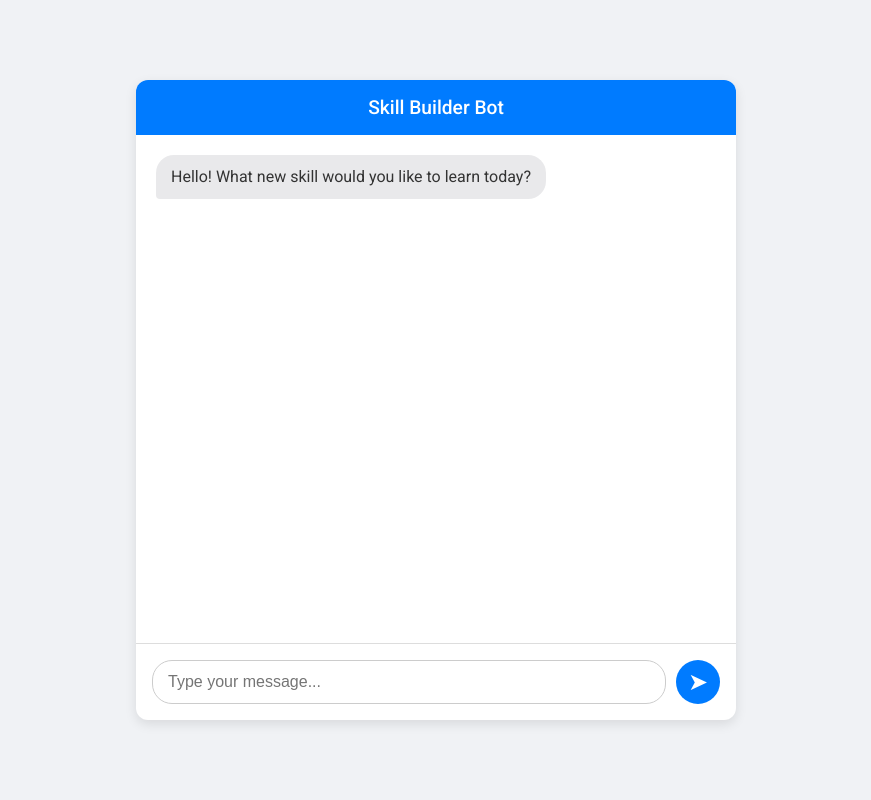
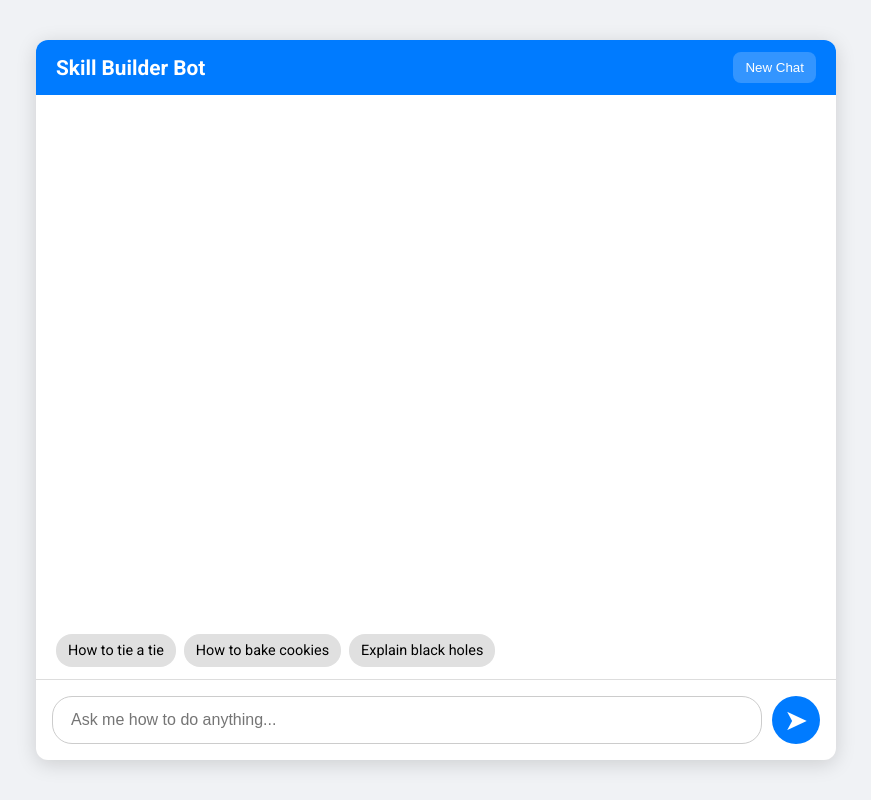
Before and after one commit to m0hdShahrukh/skill_builder_app, a Flask app: page / in a window 1280 px wide. Shown: the whole page, without its empty margins (204-1075 px from the left). Run offline with Flask 3, Linux system fonts and the light colour scheme.

Commit message:
Initial commit

```diff
--- a/app.py
+++ b/app.py
@@ -1,73 +1,71 @@
 import os
 import google.generativeai as genai
-from flask import Flask, request, render_template
+from flask import Flask, request, render_template, session
 
 app = Flask(__name__)
 
-# The SECRET_KEY is still good practice for security, so we leave it.
+# Set secret key from environment variable
 app.config['SECRET_KEY'] = os.environ.get('SECRET_KEY')
+if not app.config['SECRET_KEY']:
+    raise ValueError("No SECRET_KEY set for Flask application")
 
-# Configure the Gemini API key
+# Configure Gemini API
 try:
     genai.configure(api_key=os.environ.get("GOOGLE_API_KEY"))
     model = genai.GenerativeModel('gemini-1.5-flash')
-except (AttributeError, ValueError):
-    print("Google API Key not configured or is invalid. Please set the GOOGLE_API_KEY environment variable.")
+except (AttributeError, ValueError) as e:
+    print(f"Gemini API Key error: {e}")
     model = None
 
-# <<< --- THIS IS THE BIG CHANGE --- >>>
-# We are giving the bot a new personality and a new set of instructions.
+# This is the bot's core "personality"
 SYSTEM_INSTRUCTION = """
-You are a 'Visual How-To' assistant. Your goal is to provide instructions that are exceptionally clear, visually appealing, and easy to understand at a glance.
-
-When a user asks how to do something, you must format your response using the following strict structure:
+You are a 'Visual How-To' assistant. Your goal is to provide instructions that are exceptionally clear, visually appealing, and easy to understand at a glance. When a user asks how to do something, you must format your response using Markdown with the following strict structure:
 
 1.  **Main Title:** Start with a clear, bold title for the task, using a relevant emoji. For example: "🍳 **How to Make a Perfect Omelette**".
 
-2.  **Summary:** Provide a brief, one-sentence summary of the task. For example: "A quick and delicious guide to a fluffy, perfectly cooked omelette."
+2.  **Summary:** Provide a brief, one-sentence summary of the task.
 
-3.  **Ingredients/Tools Section:**
-    * Use the heading "📋 **What You'll Need**".
-    * List each item (ingredient or tool) on a new line.
-    * Start each item with a bullet point (`*`).
-    * Make the name of the item **bold**. For example: `* **2-3 Large Eggs**`
+3.  **Ingredients/Tools Section:** Use the heading "📋 **What You'll Need**". List each item on a new line starting with a bullet point (`*`) and making the item name **bold**.
 
-4.  **Instructions Section:**
-    * Use the heading "📝 **Step-by-Step Guide**".
-    * List each step using **numbers**.
-    * **Bold** the key action of each step. For example: `1. **Crack** the eggs into a bowl...`
-    * Keep the text for each step concise and clear.
+4.  **Instructions Section:** Use the heading "📝 **Step-by-Step Guide**". List each step using **numbers** and **bold** the key action of each step.
 
-5.  **Pro-Tip Section:**
-    * Use the heading "💡 **Pro-Tip**".
-    * Provide one useful, optional tip to help the user get an even better result.
+5.  **Pro-Tip Section:** Use the heading "💡 **Pro-Tip**". Provide one useful, optional tip.
 
-Ensure there is a blank line between each section to create clear visual separation. The final output should be clean, structured, and very easy to read.
+Ensure there is a blank line between each section to create clear visual separation.
 """
 
 @app.route("/")
 def home():
+    # Clear session history when the user lands on the page for the first time
+    session.clear()
     return render_template("index.html")
+
+@app.route("/new-chat", methods=['GET'])
+def new_chat():
+    # Endpoint to clear the session for the "New Chat" button
+    session.clear()
+    return "Session cleared", 200
 
 @app.route("/chat", methods=["POST"])
 def chat():
     if model is None:
         return {"response": "Error: The application is not configured correctly. Missing API Key."}, 500
 
-    user_message = request.json["message"]
+    user_message = request.json.get("message")
+    if not user_message:
+        return {"response": "Error: No message received."}, 400
 
-    # For this new personality, we don't need complex history.
-    # We combine the system instruction with the user's question every time.
-    # This ensures it always gives a full answer.
+    # We will use the session to store history for potential follow-up questions
+    chat_history = session.get('history', [])
+
+    # We create a self-contained prompt for this model version
     prompt = f"{SYSTEM_INSTRUCTION}\n\nUser Question: {user_message}"
 
     try:
-        # Send the combined prompt to Gemini
         response = model.generate_content(prompt)
-
+        # We don't need to save history for this simple one-shot model, but the structure is here if we want to
         return {"response": response.text}
 
     except Exception as e:
-        # If there's an error, print it to the logs and inform the user
-        print(f"An error occurred: {e}")
-        return {"response": "Sorry, I encountered an error while trying to think. Please try again."}, 500
+        print(f"An error occurred during API call: {e}")
+        return {"response": "Sorry, I encountered an error. Please try again later."}, 500
--- a/templates/index.html
+++ b/templates/index.html
@@ -4,115 +4,75 @@
     <meta charset="UTF-8">
     <meta name="viewport" content="width=device-width, initial-scale=1.0">
     <title>Skill Builder Bot</title>
+    <script src="https://cdn.jsdelivr.net/npm/marked/marked.min.js"></script>
     <style>
-        /* Import a nice font from Google */
-        @import url('https://fonts.googleapis.com/css2?family=Roboto:wght@400;500&display=swap');
-
+        @import url('https://fonts.googleapis.com/css2?family=Roboto:wght@400;500;700&display=swap');
         body {
-            font-family: 'Roboto', sans-serif;
-            margin: 0;
-            background-color: #f0f2f5;
-            display: flex;
-            justify-content: center;
-            align-items: center;
-            height: 100vh;
+            font-family: 'Roboto', sans-serif; margin: 0; background-color: #f0f2f5;
+            display: flex; justify-content: center; align-items: center; height: 100vh;
         }
-
         #chat-container {
-            width: 90%;
-            max-width: 600px;
-            height: 80vh;
-            max-height: 800px;
-            background-color: white;
-            border-radius: 12px;
-            box-shadow: 0 4px 12px rgba(0, 0, 0, 0.1);
-            display: flex;
-            flex-direction: column;
-            overflow: hidden;
+            width: 95%; max-width: 800px; height: 90vh; background-color: white;
+            border-radius: 12px; box-shadow: 0 4px 20px rgba(0, 0, 0, 0.15);
+            display: flex; flex-direction: column; overflow: hidden;
         }
-
         #header {
-            background-color: #007bff;
-            color: white;
-            padding: 16px;
-            text-align: center;
-            font-weight: 500;
-            font-size: 1.2em;
+            display: flex; justify-content: space-between; align-items: center;
+            background-color: #007bff; color: white; padding: 12px 20px;
         }
-
+        #header h1 { font-size: 1.3em; margin: 0; font-weight: 700; }
+        #new-chat-btn {
+            background-color: #ffffff33; color: white; border: none; border-radius: 8px;
+            padding: 8px 12px; font-weight: 500; cursor: pointer;
+        }
         #chatbox {
-            flex-grow: 1;
-            overflow-y: auto;
-            padding: 20px;
-            display: flex;
-            flex-direction: column;
-            gap: 12px;
+            flex-grow: 1; overflow-y: auto; padding: 20px;
         }
-
-        .message {
-            padding: 10px 15px;
-            border-radius: 18px;
-            max-width: 75%;
-            line-height: 1.5;
+        .message-wrapper { display: flex; flex-direction: column; gap: 4px; margin-bottom: 12px; }
+        .message { padding: 12px 18px; border-radius: 18px; max-width: 80%; line-height: 1.6; }
+        .message h1, .message h2, .message h3 { margin-top: 0; }
+        .message ul, .message ol { padding-left: 20px; }
+        .user-message { background-color: #007bff; color: white; align-self: flex-end; border-bottom-right-radius: 4px; }
+        .bot-message { background-color: #e9e9eb; color: #333; align-self: flex-start; border-bottom-left-radius: 4px; position: relative;}
+        .copy-btn {
+            position: absolute; top: 8px; right: 8px; background: #cccccc99; border: none;
+            border-radius: 4px; cursor: pointer; opacity: 0; transition: opacity 0.2s;
         }
-
-        .user-message {
-            background-color: #007bff;
-            color: white;
-            align-self: flex-end;
-            border-bottom-right-radius: 4px;
+        .message-wrapper:hover .copy-btn { opacity: 1; }
+        #example-prompts { display: flex; flex-wrap: wrap; gap: 8px; padding: 0 20px 12px; }
+        .prompt-chip {
+            background: #e0e0e0; padding: 8px 12px; border-radius: 16px;
+            cursor: pointer; font-size: 0.9em; transition: background-color 0.2s;
         }
-
-        .bot-message {
-            background-color: #e9e9eb;
-            color: #333;
-            align-self: flex-start;
-            border-bottom-left-radius: 4px;
+        .prompt-chip:hover { background-color: #d0d0d0; }
+        #input-container { display: flex; padding: 16px; border-top: 1px solid #ddd; }
+        #userInput {
+            flex-grow: 1; border: 1px solid #ccc; border-radius: 20px;
+            padding: 12px 18px; font-size: 1em; margin-right: 10px;
         }
-
-        #input-container {
-            display: flex;
-            padding: 16px;
-            border-top: 1px solid #ddd;
-        }
-
-        #userInput {
-            flex-grow: 1;
-            border: 1px solid #ccc;
-            border-radius: 20px;
-            padding: 10px 15px;
-            font-size: 1em;
-            margin-right: 10px;
-        }
-
-        #userInput:focus {
-            outline: none;
-            border-color: #007bff;
-        }
-
+        #userInput:focus { outline: none; border-color: #007bff; }
         #sendButton {
-            background-color: #007bff;
-            color: white;
-            border: none;
-            border-radius: 50%;
-            width: 44px;
-            height: 44px;
-            font-size: 1.5em;
-            cursor: pointer;
-            display: flex;
-            justify-content: center;
-            align-items: center;
+            background-color: #007bff; color: white; border: none; border-radius: 50%;
+            width: 48px; height: 48px; font-size: 1.8em; cursor: pointer;
+            display: flex; justify-content: center; align-items: center;
         }
     </style>
 </head>
 <body>
     <div id="chat-container">
-        <div id="header">Skill Builder Bot</div>
+        <div id="header">
+            <h1>Skill Builder Bot</h1>
+            <button id="new-chat-btn">New Chat</button>
+        </div>
         <div id="chatbox">
-            <div class="message bot-message">Hello! What new skill would you like to learn today?</div>
+            </div>
+        <div id="example-prompts">
+            <div class="prompt-chip">How to tie a tie</div>
+            <div class="prompt-chip">How to bake cookies</div>
+            <div class="prompt-chip">Explain black holes</div>
         </div>
         <div id="input-container">
-            <input type="text" id="userInput" placeholder="Type your message...">
+            <input type="text" id="userInput" placeholder="Ask me how to do anything...">
             <button id="sendButton">➤</button>
         </div>
     </div>
@@ -121,62 +81,84 @@
         const userInput = document.getElementById('userInput');
         const chatbox = document.getElementById('chatbox');
         const sendButton = document.getElementById('sendButton');
+        const newChatBtn = document.getElementById('new-chat-btn');
+        const examplePrompts = document.getElementById('example-prompts');
 
-        async function sendMessage() {
-            const messageText = userInput.value;
-            if (messageText.trim() === '') return;
-
-            // Display user's message
+        async function sendMessage(messageText) {
+            if (!messageText || messageText.trim() === '') return;
             appendMessage(messageText, 'user-message');
             userInput.value = '';
+            examplePrompts.style.display = 'none'; // Hide examples after chat starts
 
-            // Show a "Bot is typing..." indicator
-            const loadingIndicator = appendMessage('Bot is typing...', 'bot-message');
-            loadingIndicator.style.opacity = '0.7';
+            const loadingIndicator = appendMessage('...', 'bot-message');
+            loadingIndicator.innerHTML = '<div class="spinner"></div>'; // You can add a CSS spinner here
 
             try {
-                // Send message to the backend
                 const response = await fetch('/chat', {
                     method: 'POST',
                     headers: { 'Content-Type': 'application/json' },
                     body: JSON.stringify({ message: messageText })
                 });
-
-                // This is the fix for your console error.
-                // If the response is not ok, it means we got an error page (HTML), not a valid bot answer (JSON).
-                if (!response.ok) {
-                    throw new Error(`Server responded with status: ${response.status}`);
-                }
-
+                if (!response.ok) throw new Error(`Server error: ${response.status}`);
                 const data = await response.json();
 
-                // Remove the loading indicator and display the bot's real message
-                chatbox.removeChild(loadingIndicator);
-                appendMessage(data.response, 'bot-message');
-
+                // THIS IS THE FIX: use marked.parse to translate markdown to HTML
+                loadingIndicator.innerHTML = marked.parse(data.response);
+                addCopyButton(loadingIndicator); // Add copy button to the final message
             } catch (error) {
-                // If anything goes wrong, show an error message
-                chatbox.removeChild(loadingIndicator);
-                appendMessage("Oops! Something went wrong. Please check the logs or try again.", 'bot-message');
+                loadingIndicator.innerHTML = "Oops! Something went wrong. Please try again.";
                 console.error("Error:", error);
             }
         }
 
         function appendMessage(text, className) {
+            const wrapper = document.createElement('div');
+            wrapper.className = 'message-wrapper';
+
             const messageDiv = document.createElement('div');
             messageDiv.classList.add('message', className);
-            messageDiv.textContent = text;
-            chatbox.appendChild(messageDiv);
-            chatbox.scrollTop = chatbox.scrollHeight; // Auto-scroll to the bottom
-            return messageDiv; // Return the element so we can remove it later if needed
+
+            // Here we use innerHTML because we TRUST marked.js to sanitize the input
+            messageDiv.innerHTML = marked.parse(text);
+
+            wrapper.appendChild(messageDiv);
+            chatbox.appendChild(wrapper);
+            chatbox.scrollTop = chatbox.scrollHeight;
+            return messageDiv;
         }
 
-        sendButton.addEventListener('click', sendMessage);
-        userInput.addEventListener('keypress', function (e) {
-            if (e.key === 'Enter') {
-                sendMessage();
+        function addCopyButton(botMessageElement) {
+            const copyBtn = document.createElement('button');
+            copyBtn.className = 'copy-btn';
+            copyBtn.innerHTML = '📋';
+            copyBtn.onclick = () => {
+                navigator.clipboard.writeText(botMessageElement.innerText);
+                copyBtn.innerHTML = '✅';
+                setTimeout(() => { copyBtn.innerHTML = '📋'; }, 2000);
+            };
+            botMessageElement.parentNode.appendChild(copyBtn);
+        }
+
+        // Event Listeners
+        sendButton.addEventListener('click', () => sendMessage(userInput.value));
+        userInput.addEventListener('keypress', (e) => {
+            if (e.key === 'Enter') sendMessage(userInput.value);
+        });
+
+        newChatBtn.addEventListener('click', async () => {
+            await fetch('/new-chat');
+            chatbox.innerHTML = '';
+            examplePrompts.style.display = 'flex';
+        });
+
+        examplePrompts.addEventListener('click', (e) => {
+            if (e.target.classList.contains('prompt-chip')) {
+                const promptText = e.target.innerText;
+                userInput.value = promptText;
+                sendMessage(promptText);
             }
         });
+
     </script>
 </body>
 </html>
```
